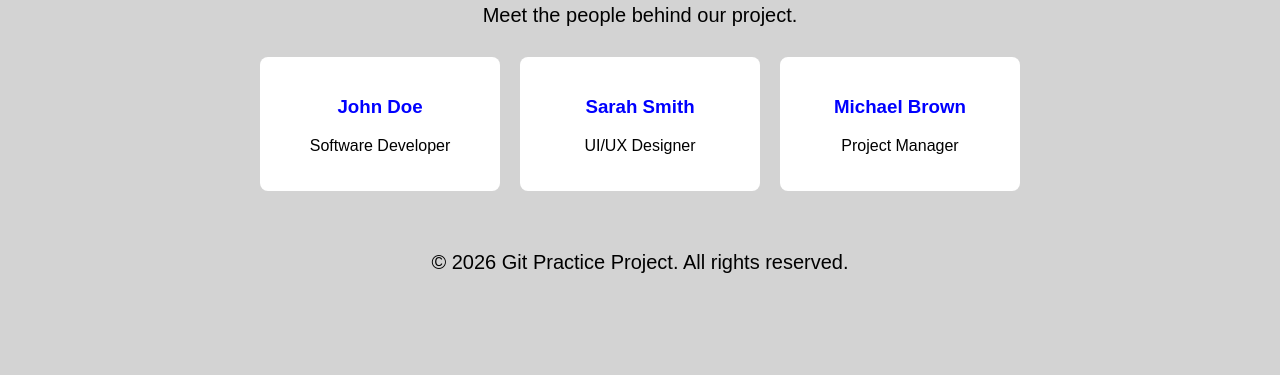
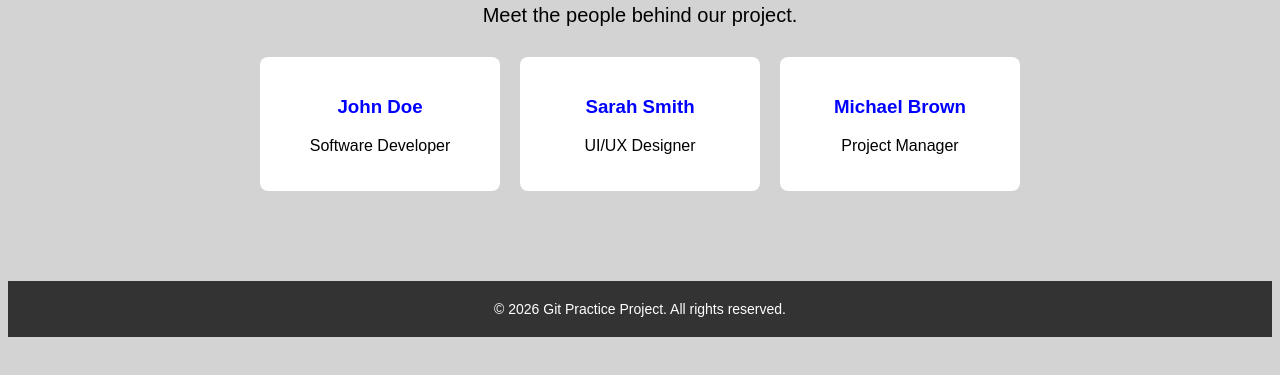
Before and after one commit to koyedev/scrimba-git, a plain HTML site: page index.html in a window 1280 px wide. Shown: the part 423-798 px from the top of the page. Drawn offline with Linux system fonts and the light colour scheme.

Commit message:
Added styles to footer

```diff
--- a/style.css
+++ b/style.css
@@ -48,3 +48,16 @@ button {
 .team-member p {
     font-size: 16px;
 }
+
+footer {
+    background-color: #333;
+    color: white;
+    text-align: center;
+    padding: 20px;
+    margin-top: 50px;
+}
+
+footer p {
+    margin: 0;
+    font-size: 14px;
+}
```
